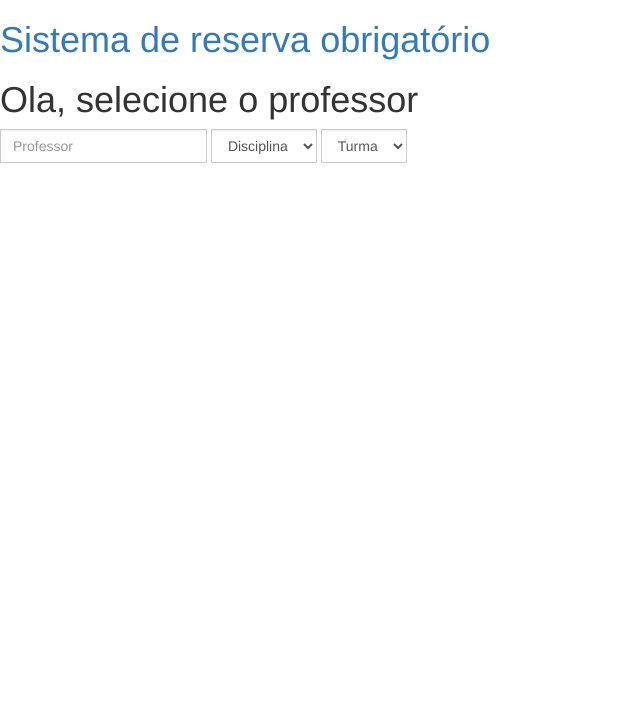
After one commit to brunnoaraujo/lab, a Flask app: page /qualquer in a window 1280 px wide. The commit adds this page. Shown: the top 702 px of the page, without its empty margins (0-640 px from the left). Run offline with Flask 2, Linux system fonts and the light colour scheme; data that the repository does not hold is empty; some libraries are stand-ins or nearby versions.

Commit message:
Add autocomplete in professor and add iframe

```diff
--- a/app.py
+++ b/app.py
@@ -1,11 +1,12 @@
 from flask import Flask, render_template, redirect, url_for, request
 import mysql.connector
 
-professor_name = None
+professor_name = []
+professor = []
+disciplina = []
+turma = []
 
 app = Flask(__name__)
-#app.config['SECRET_KEY'] = 'very secret-y key value; shhhhh!'
-
 
 def db_connect():
     conn = mysql.connector.connect(user='root', password='root',
@@ -16,48 +17,56 @@ def db_connect():
 def index():
     return render_template('index.html')
 
+@app.route("/qualquer" , methods=['GET', 'POST'])
+def qualquer():
+    global professor
+    global disciplina
+    global turma
+    global professor_name
+    url = ''
+    turmas = []
+    disciplinas = []
+    autocomplete = []
 
-@app.route('/inicio')
-def inicio():
-    conn = db_connect()
-    cursor = conn.cursor()
-    cursor.execute("SELECT * FROM professor")
-    professor = cursor.fetchall()
-    conn.close()
-    return render_template('show-users.html', professor=professor)
+    if request.form.get('professor') is None:
+        conn = db_connect()
+        cursor = conn.cursor()
+        cursor.execute("SELECT * FROM professor")
+        professor = cursor.fetchall()
+        conn.close()
+        print(professor)
 
-@app.route("/test" , methods=['GET', 'POST'])
-def test():
-    global professor_name
-    professor_name = request.form.get('comp_select')
-    print(professor_name)
+        for prof in professor:
+            autocomplete.append(prof[1])
+        print(autocomplete)
 
-    conn = db_connect()
-    cursor = conn.cursor()
-    cursor.execute("SELECT idprofessor FROM professor WHERE nome = '%s' " % professor_name)
-    idprofessor=cursor.fetchall()
-    print(idprofessor[0][0])
+    if request.form.get('professor'):
+        professor_name = request.form.get('professor')
+        print(professor_name)
+        conn = db_connect()
+        cursor = conn.cursor()
+        cursor.execute("SELECT idprofessor FROM professor WHERE nome = '%s' " % professor_name)
+        idprofessor=cursor.fetchall()
+        cursor.execute("SELECT * FROM disciplina WHERE disciplina = '%s' " % idprofessor[0][0])
+        disciplinas = cursor.fetchall()
 
-    cursor.execute("SELECT * FROM disciplina WHERE disciplina = '%s' " % idprofessor[0][0])
-    disciplina = cursor.fetchall()
+    if request.form.get('disciplina') and request.form.get('disciplina') != 'None':
+        disciplina_name = request.form.get('disciplina')
+        conn = db_connect()
+        cursor = conn.cursor()
+        cursor.execute("SELECT iddisciplina FROM disciplina WHERE nome_disciplina = '%s' " % disciplina_name)
+        idturma = cursor.fetchall()
+        cursor.execute("SELECT * FROM turma WHERE disciplina= '%s' " % idturma[0][0])
+        turmas = cursor.fetchall()
 
-    return render_template('disciplina.html', disciplina=disciplina)
+    if request.form.get('professor') and request.form.get('disciplina') and request.form.get('disciplina') != 'None'  and request.form.get('turma') and request.form.get('turma') != 'None':
+        turma = request.form.get('turma')
+        disciplina = request.form.get('disciplina')
 
-@app.route("/turma" , methods=['GET', 'POST'])
-def turma():
-    global professor_name
-    print(professor_name)
-    disciplina_name = request.form.get('comp_select')
+        url = 'http://fs24.formsite.com/UNIFACS/form1/fill?6=1'+"&9="+str(turma)+"&13="+str(disciplina)
 
-    conn = db_connect()
-    cursor = conn.cursor()
-    cursor.execute("SELECT iddisciplina FROM disciplina WHERE nome_disciplina = '%s' " % disciplina_name)
-    idturma = cursor.fetchall()
-    print(idturma[0][0])
+    return render_template('qualquer.html', professor=professor, disciplinas=disciplinas, turmas=turmas, url=url, autocomplete=autocomplete)
 
-    cursor.execute("SELECT * FROM turma WHERE disciplina= '%s' " % idturma[0][0])
-    turma = cursor.fetchall()
-    return render_template('turma.html', turma=turma)
 
 
 if __name__ == '__main__':
--- a/templates/base.html
+++ b/templates/base.html
@@ -5,6 +5,9 @@
   <meta name="viewport" content="width=device-width, initial-scale=1">
   <link rel="stylesheet" href="http://maxcdn.bootstrapcdn.com/bootstrap/3.3.7/css/bootstrap.min.css">
   <script src="https://ajax.googleapis.com/ajax/libs/jquery/1.12.4/jquery.min.js"></script>
+  <script src="https://code.jquery.com/jquery-1.12.4.js"></script>
+  <link rel="stylesheet" href="//code.jquery.com/ui/1.12.1/themes/base/jquery-ui.css">
+  <script src="https://code.jquery.com/ui/1.12.1/jquery-ui.js"></script>
   <link href="https://maxcdn.bootstrapcdn.com/bootstrap/3.3.6/css/bootstrap.min.css" rel="stylesheet">
 
   <title>{% block title %}Your Title{% endblock %}</title>
--- /dev/null
+++ b/templates/qualquer.html
@@ -0,0 +1,70 @@
+{% extends "base.html" %}
+
+{% block title %}Todos os professores{% endblock %}
+
+{% block content %}
+{% set filter_professor = request.form.get('professor') %}
+{% set filter_disciplina = request.form.get('disciplina') %}
+{% set filter_turma = request.form.get('turma') %}
+
+    <h1> Ola, selecione o professor</h1>
+
+<div>
+
+<form id="form" class="form-inline" method="POST" action="{{ url_for('qualquer') }}">
+
+<div class="form-group">
+    <div class="input-group">
+            <input value="{{filter_professor if filter_professor != None}}" id="professor_autocomplete" name="professor" placeholder="Professor" class="input form-control" onchange='this.form.submit();'></input>
+    </div>
+  </div>
+
+  <div class="form-group">
+    <div class="input-group">
+            <select {{'selected=selected' if filter_disciplina == None}} name="disciplina" class="selectpicker form-control" onchange='if(this.value != 0) { this.form.submit(); }'>
+              <option value="None"> Disciplina </option>
+              {% for disciplina in disciplinas %}
+              <option {{'selected=selected' if filter_disciplina == disciplina[1]}} value="{{ disciplina[1] }}"> {{ disciplina[1] }} </option>
+              {% endfor %}
+            </select>
+    </div>
+  </div>
+
+  <div class="form-group">
+    <div class="input-group">
+            <select name="turma" class="selectpicker form-control" onchange='if(this.value != 0) { this.form.submit(); }'>
+              <option {{'selected=selected' if filter_turma == None}} value="None"> Turma </option>
+              {% for turma in turmas %}
+              <option {{'selected=selected' if filter_turma == turma[1]}} value="{{ turma[1] }}"> {{ turma[1] }} </option>
+              {% endfor %}
+            </select>
+    </div>
+  </div>
+</form>
+<div>
+
+<iframe id="myIframe" style="border: 0  ;" width="780" height="535" frameborder="0" scrolling="yes"></iframe>
+
+<script type="text/javascript">
+
+  var url = "{{url|safe if url != ''}}";
+  render(url);
+
+  function render(data){
+  document.getElementById('myIframe').src = data;
+  }
+
+ $( function() {
+    var availableTags = {{autocomplete|tojson|safe}};
+    console.log(availableTags);
+
+    $( "#professor_autocomplete" ).autocomplete({
+        source: availableTags,
+        select: function(event, ui) {
+        $("#professor_autocomplete").val(ui.item.label);
+        $("#form").submit(); }
+    });
+  });
+
+</script>
+{% endblock %}
```
